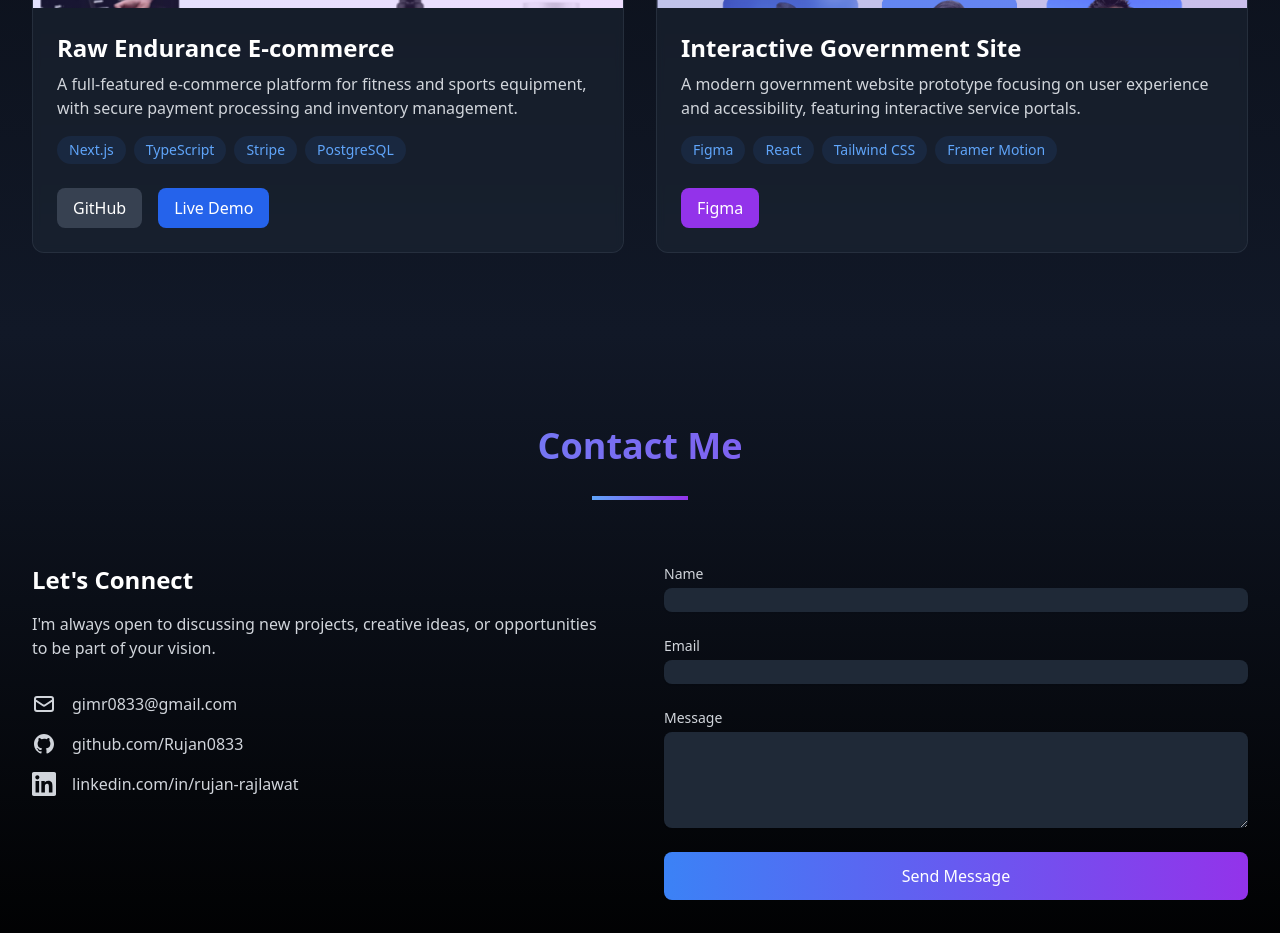
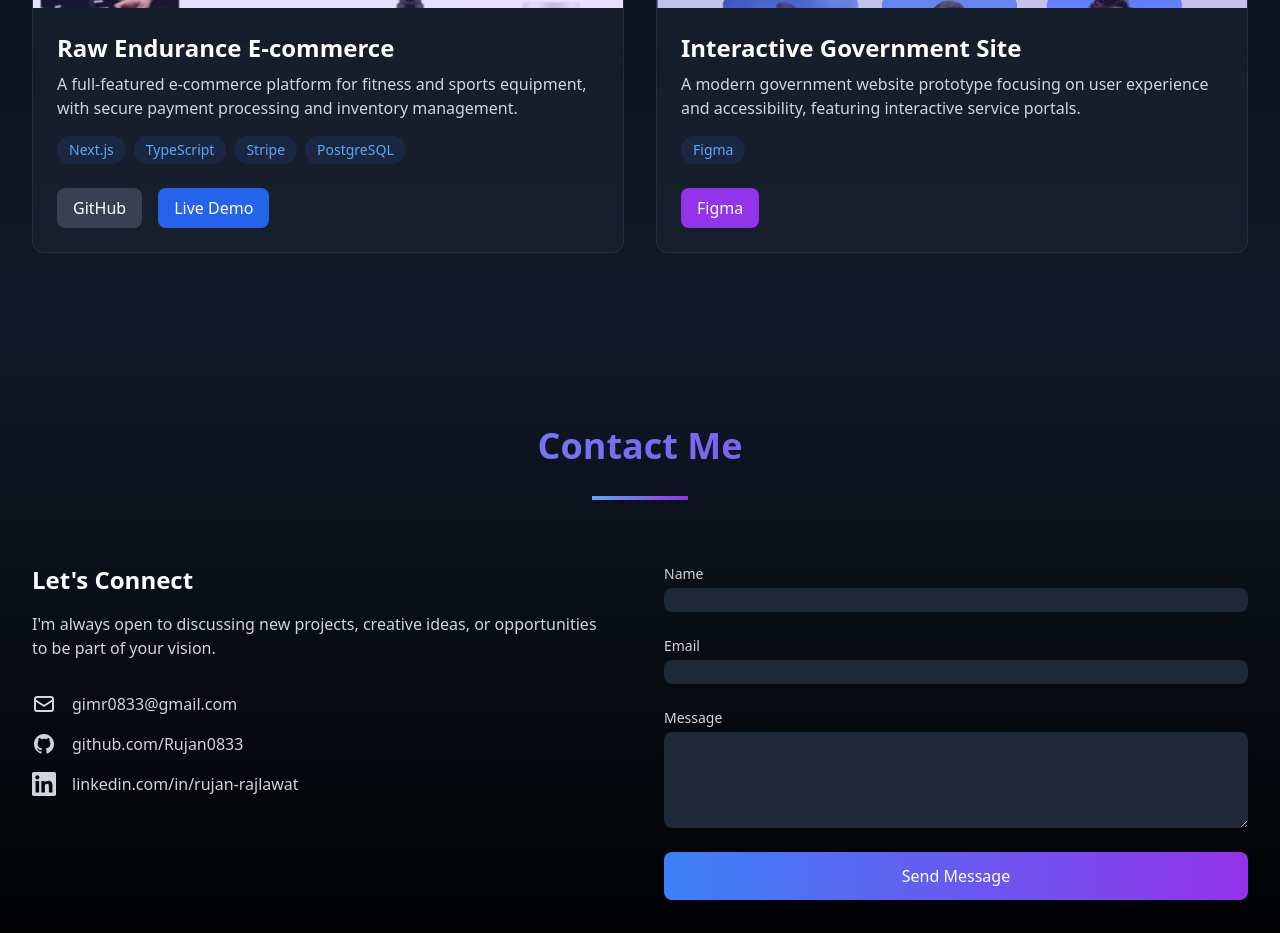
Before and after one commit to Rujan0833/Portofolio, a Next.js app: page / in a window 1280 px wide. Shown: the part 3620-4553 px from the top of the page. Built offline with nearby package versions, Linux system fonts and the light colour scheme.

Commit message:
improvement1

```diff
--- a/src/components/Projects.tsx
+++ b/src/components/Projects.tsx
@@ -8,7 +8,7 @@ const Projects = () => {
       title: "Portfolio Website",
       description: "A modern, responsive portfolio website built with Next.js, TypeScript, and Tailwind CSS. Features smooth animations and interactive components.",
       technologies: ["Next.js", "TypeScript", "Tailwind CSS", "Framer Motion"],
-      github: "https://github.com/Rujan0833/portfolio",
+      github: "https://github.com/Rujan0833/Portofolio.git",
       image: "/projects/image.png",
       demo: "https://rujan-portfolio.vercel.app"
     },
@@ -31,7 +31,7 @@ const Projects = () => {
     {
       title: "Interactive Government Site",
       description: "A modern government website prototype focusing on user experience and accessibility, featuring interactive service portals.",
-      technologies: ["Figma", "React", "Tailwind CSS", "Framer Motion"],
+      technologies: ["Figma"],
       figma: "https://www.figma.com/proto/ArXOveVBO4foWdEQpIdQ6B/Government-Site?node-id=5-196",
       image: "/projects/goverment.png"
     }
@@ -99,7 +99,7 @@ const Projects = () => {
                 <h3 className="text-2xl font-bold text-white mb-2">{project.title}</h3>
                 <p className="text-gray-300 mb-4">{project.description}</p>
                 <div className="flex flex-wrap gap-2 mb-6">
-                  {project.technologies.map((tech, techIndex) => (
+                  {project.technologies && project.technologies.map((tech, techIndex) => (
                     <span
                       key={techIndex}
                       className="px-3 py-1 bg-blue-500/10 text-blue-400 rounded-full text-sm"
```
